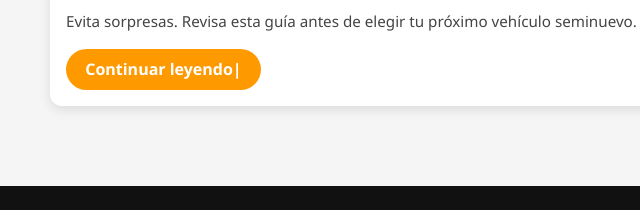
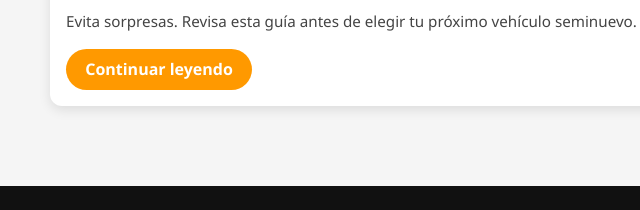
Before and after one commit to cvallejosk/Fin, a plain HTML site: page Paginas/blog.html in a window 1280 px wide. Shown: the part 1359-1569 px from the top of the page, 56-696 px from the left. Drawn offline with Linux system fonts and the light colour scheme.

Commit message:
Update blog.html

```diff
--- a/Paginas/blog.html
+++ b/Paginas/blog.html
@@ -55,7 +55,7 @@
       <div class="contenido">
         <h3>¿Qué revisar antes de comprar un auto seminuevo?</h3>
         <p>Evita sorpresas. Revisa esta guía antes de elegir tu próximo vehículo seminuevo.</p>
-        <a href="#" class="btn-leer">Continuar leyendo|</a>
+        <a href="#" class="btn-leer">Continuar leyendo</a>
       </div>
     </div>
 
```
